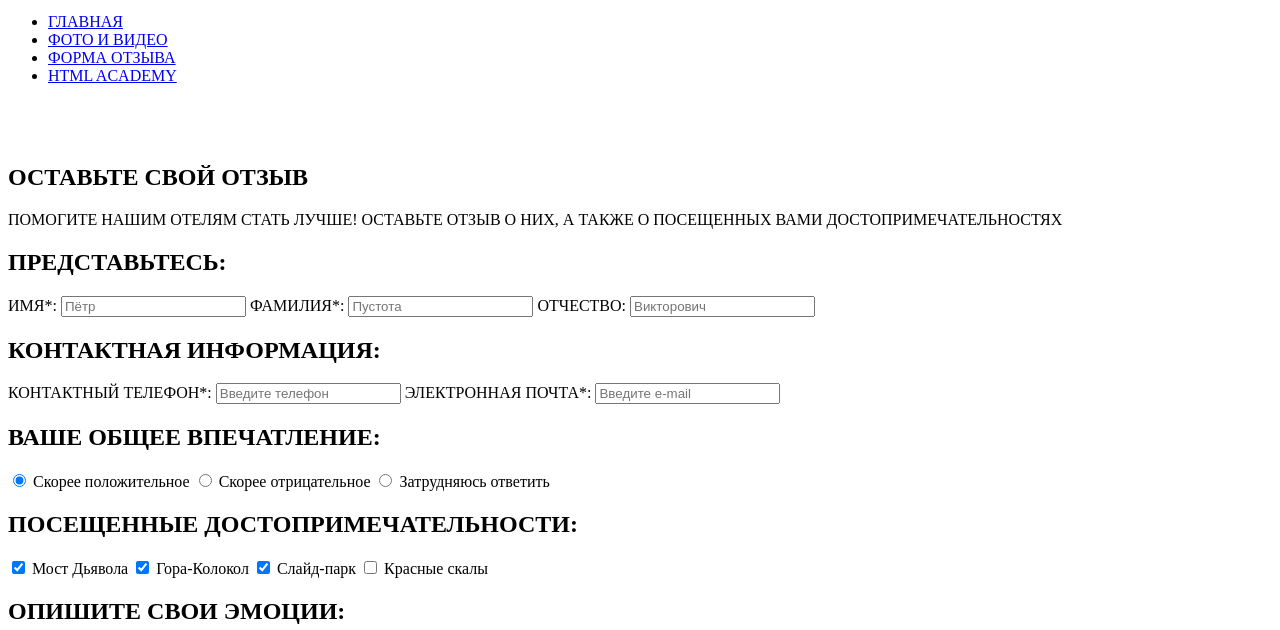
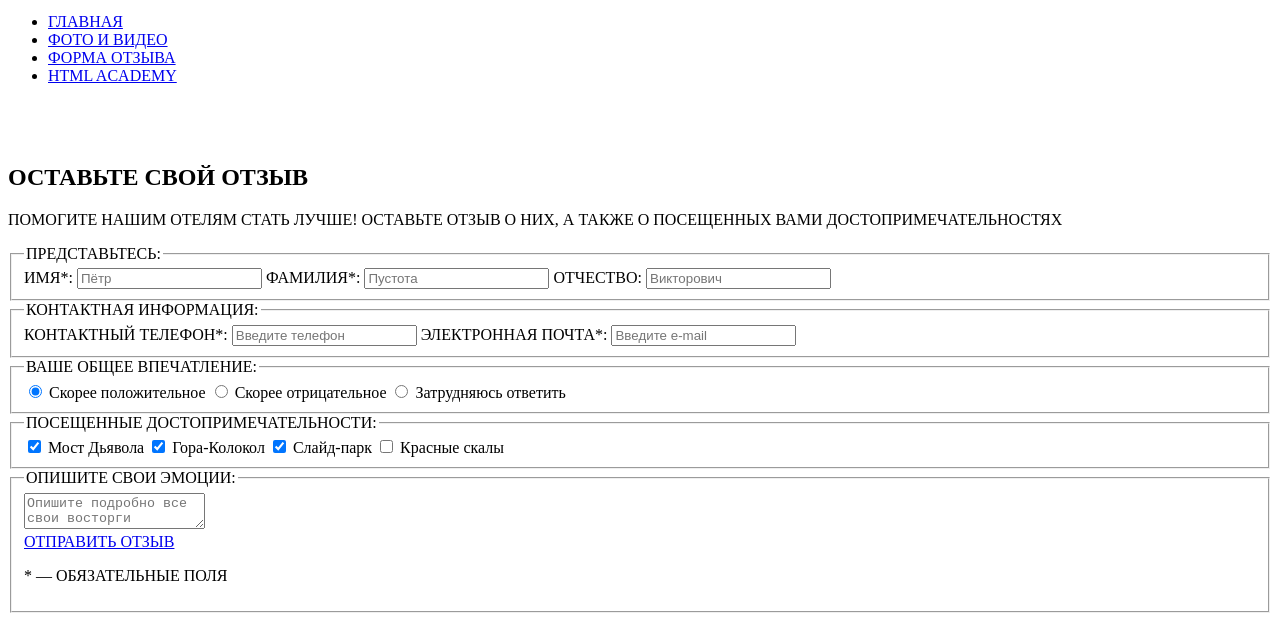
Before and after one commit to valeriyasv/2271799-sedona-27, a website: page source/form.html in a window 1280 px wide. Shown: the part 132-762 px from the top of the page. Drawn offline with Linux system fonts and the light colour scheme.

Commit message:
Исправляет ошибки в блоке с формой

```diff
--- a/source/form.html
+++ b/source/form.html
@@ -49,10 +49,10 @@
         <p class="slogan__text">ПОМОГИТЕ НАШИМ ОТЕЛЯМ СТАТЬ ЛУЧШЕ! ОСТАВЬТЕ ОТЗЫВ О НИХ, А ТАКЖЕ О ПОСЕЩЕННЫХ ВАМИ ДОСТОПРИМЕЧАТЕЛЬНОСТЯХ</p>
       </div>
     </section>
-    <form class="main-container__form form">
-      <section class="enter-name">
-        <div class="enter-name__wrapper">
-          <h2 class="enter-name__title">ПРЕДСТАВЬТЕСЬ:</h2>
+    <section class="form">
+      <form class="form__feedback feedback">
+        <fieldset class="feedback__enter-name enter-name">
+          <legend class="enter-name__title">ПРЕДСТАВЬТЕСЬ:</legend>
           <label>
             ИМЯ*:
             <input type="text" placeholder="Пётр">
@@ -65,11 +65,9 @@
             ОТЧЕСТВО:
             <input type="text" placeholder="Викторович">
           </label>
-        </div>
-      </section>
-      <section class="contact-info">
-        <div class="contact-info__wrapper">
-          <h2 class="contact-info__title">КОНТАКТНАЯ ИНФОРМАЦИЯ:</h2>
+        </fieldset>
+        <fieldset class="feedback__contact-info contact-info">
+          <legend class="contact-info__title">КОНТАКТНАЯ ИНФОРМАЦИЯ:</legend>
           <label>
             КОНТАКТНЫЙ ТЕЛЕФОН*:
             <input type="number" placeholder="Введите телефон">
@@ -78,11 +76,9 @@
             ЭЛЕКТРОННАЯ ПОЧТА*:
             <input type="email" placeholder="Введите e-mail">
           </label>
-        </div>
-      </section>
-      <section class="impression">
-        <div class="impression__wrapper">
-          <h2 class="impression__title">ВАШЕ ОБЩЕЕ ВПЕЧАТЛЕНИЕ:</h2>
+        </fieldset>
+        <fieldset class="feedback__impression impression">
+          <legend class="impression__title">ВАШЕ ОБЩЕЕ ВПЕЧАТЛЕНИЕ:</legend>
           <label>
             <input type="radio" checked>
             Скорее положительное
@@ -95,11 +91,9 @@
             <input type="radio">
             Затрудняюсь ответить
           </label>
-        </div>
-      </section>
-      <section class="visited-attractions">
-        <div class="visited-attractions__wrapper">
-          <h2 class="visited-attractions__title">ПОСЕЩЕННЫЕ ДОСТОПРИМЕЧАТЕЛЬНОСТИ:</h2>
+        </fieldset>
+        <fieldset class="feedback__visited-attractions visited-attractions">
+          <legend class="visited-attractions__title">ПОСЕЩЕННЫЕ ДОСТОПРИМЕЧАТЕЛЬНОСТИ:</legend>
           <label>
             <input type="checkbox" checked>
             Мост Дьявола
@@ -116,19 +110,19 @@
             <input type="checkbox">
             Красные скалы
           </label>
-        </div>
-      </section>
-      <section class="description-emotions">
-        <div class="description-emotions__wrapper">
-          <h2 class="description-emotions__title">ОПИШИТЕ СВОИ ЭМОЦИИ:</h2>
+        </fieldset>
+        <fieldset class="feedback__description-emotions description-emotions">
+          <legend class="description-emotions__title">ОПИШИТЕ СВОИ ЭМОЦИИ:</legend>
           <label>
             <textarea placeholder="Опишите подробно все свои восторги "></textarea>
           </label>
-          <a class="impression__button button" href="#">ОТПРАВИТЬ ОТЗЫВ</a>
-          <p class="button__addition">* — ОБЯЗАТЕЛЬНЫЕ ПОЛЯ</p>
+          <div class="impression__button-mark button-mark">
+            <a class="button-mark__button button" href="#">ОТПРАВИТЬ ОТЗЫВ</a>
+            <p class="button-mark__addition">* — ОБЯЗАТЕЛЬНЫЕ ПОЛЯ</p>
           </div>
+        </fieldset>
+      </form>
     </section>
-    </form>
   </main>
   <footer class="main-footer">
     <div class="main-footer__wrapper">
```
Lines whose indentation alone changed are shown as unchanged.
